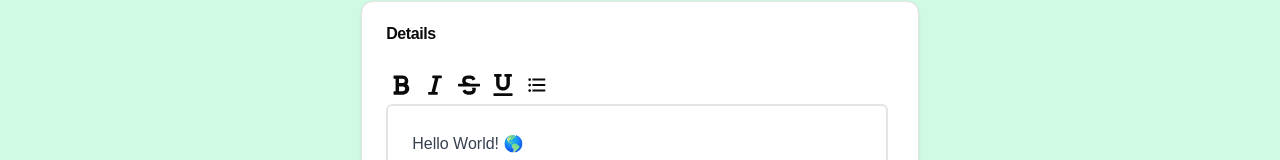
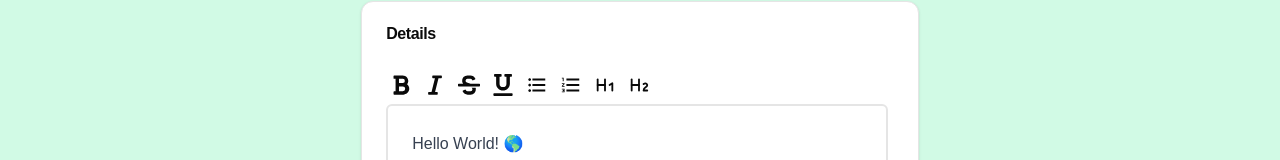
Before and after one commit to reiz0/Manage_Green, a Next.js app: page /task/1 in a window 1280 px wide. Shown: the part 195-355 px from the top of the page. Built offline with nearby package versions, Linux system fonts and the light colour scheme.

Commit message:
implement orderedList, hedding1,2

```diff
--- a/src/app/(login)/task/[taskId]/_components/Editor.tsx
+++ b/src/app/(login)/task/[taskId]/_components/Editor.tsx
@@ -6,6 +6,9 @@ import StarterKit from "@tiptap/starter-kit";
 
 import { FaBold, FaItalic, FaStrikethrough, FaUnderline } from "react-icons/fa";
 import { MdFormatListBulleted } from "react-icons/md";
+import { MdFormatListNumbered } from "react-icons/md";
+import { LuHeading1 } from "react-icons/lu";
+import { LuHeading2 } from "react-icons/lu";
 
 export const Editor = () => {
   const editor = useEditor({
@@ -51,6 +54,12 @@ export const Editor = () => {
           className={editor.isActive("bulletList") ? activeClass : edditorButtonClass}
           onClick={() => editor.chain().focus().toggleBulletList().run()}
         />
+        <MdFormatListNumbered className={editor.isActive("orderedList") ? activeClass : edditorButtonClass}
+          onClick={() => editor.chain().focus().toggleOrderedList().run()} />
+          <LuHeading1 className={editor.isActive('heading', { level: 1 }) ? activeClass : edditorButtonClass}
+          onClick={() => editor.chain().focus().toggleHeading({ level: 1 }).run()}/>
+          <LuHeading2 className={editor.isActive('heading', { level: 2 }) ? activeClass : edditorButtonClass}
+          onClick={() => editor.chain().focus().toggleHeading({ level: 2 }).run()}/>
       </div>
       <div
         className="border-2 rounded-md w-full h-[600px] overflow-y-scroll overflow-hidden p-5"
```
